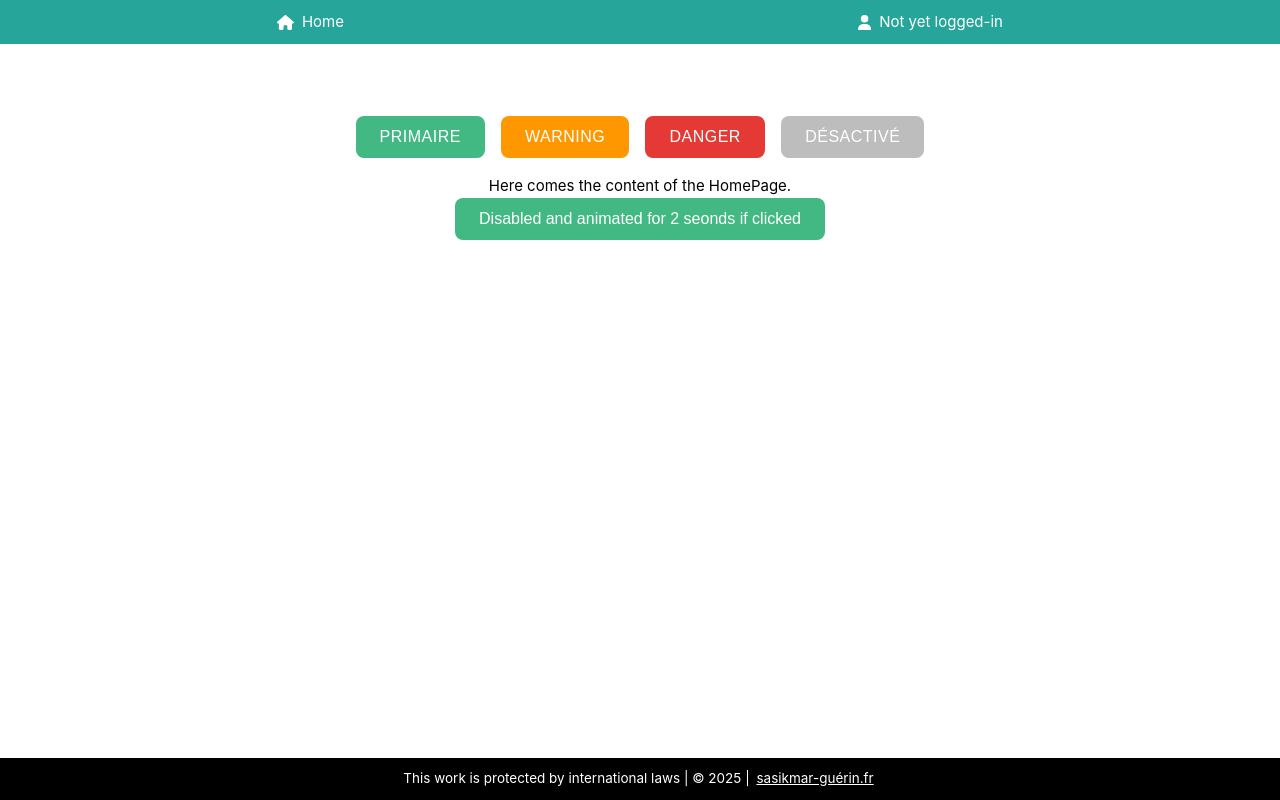
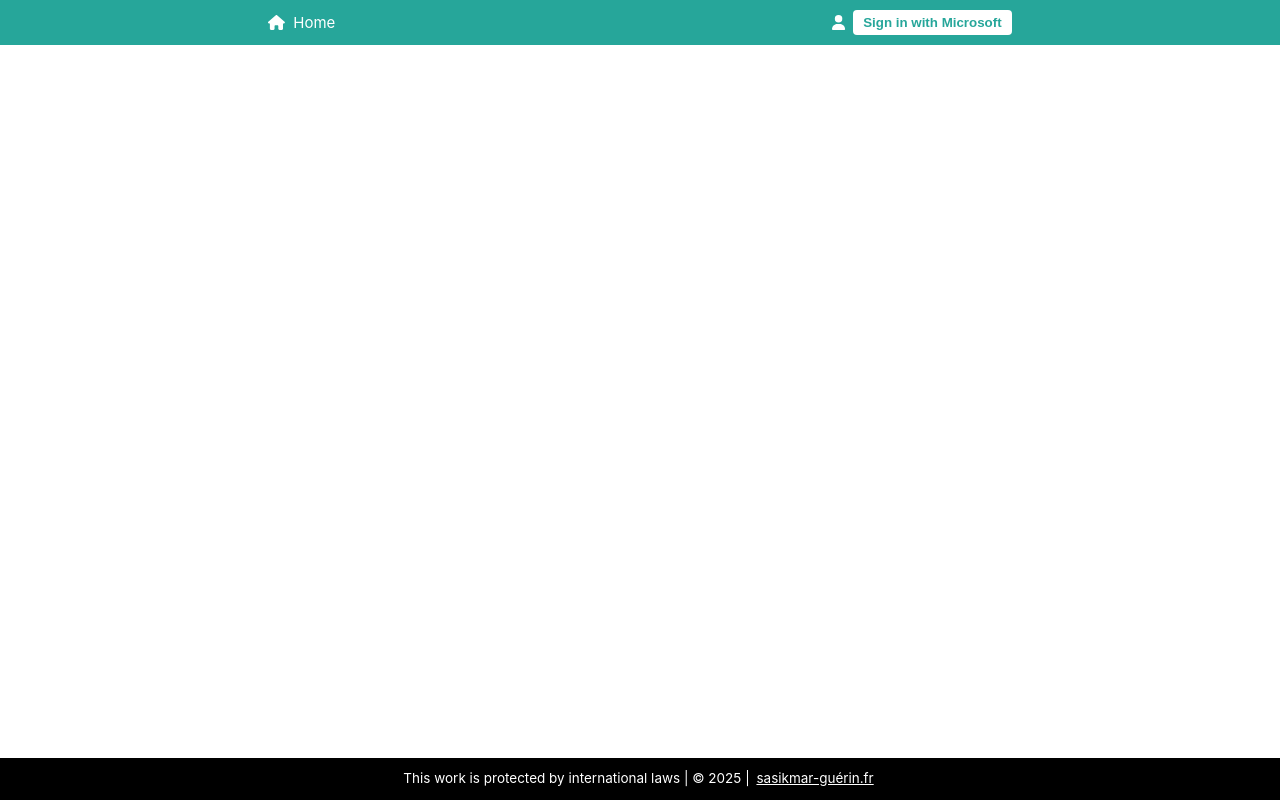
Before and after one commit to Sharu2501/tp3_sasikumar_guerin_lsi1, a Vue app: page / in a window 1280 px wide. Built offline with nearby package versions, Linux system fonts and the light colour scheme; no server answers.

Commit message:
Ex 1: add SigninButton

```diff
--- a/package.json
+++ b/package.json
@@ -9,6 +9,7 @@
     "preview": "vite preview"
   },
   "dependencies": {
+    "@azure/msal-browser": "^4.13.2",
     "@fortawesome/fontawesome-svg-core": "^6.7.2",
     "@fortawesome/free-solid-svg-icons": "^6.7.2",
     "@fortawesome/vue-fontawesome": "^3.0.8",
--- a/src/components/BaseHeader.vue
+++ b/src/components/BaseHeader.vue
@@ -6,14 +6,32 @@
     </div>
     <div class="right">
       <font-awesome-icon icon="user" />
-      <span>Not yet logged-in</span>
+      <template v-if="user">
+        <span>{{ user.name }}</span>
+      </template>
+      <template v-else>
+        <SigninButton @login-success="handleLoginSuccess" />
+      </template>
     </div>
   </header>
 </template>
 
 <script>
+import SigninButton from "@/components/SigninButton.vue";
+
 export default {
-  name: 'BaseHeader'
+  name: 'BaseHeader',
+  components: { SigninButton },
+  data() {
+    return {
+      user: null
+    }
+  },
+  methods: {
+    handleLoginSuccess(user) {
+      this.user = user
+    }
+  }
 }
 </script>
 
--- a/src/components/HomePage.vue
+++ b/src/components/HomePage.vue
@@ -1,15 +1,17 @@
 <script setup>
-import BaseButton from '@/components/BaseButton.vue'
-import AsyncButton from '@/components/AsyncButton.vue'
+// import BaseButton from '@/components/BaseButton.vue'
+// import AsyncButton from '@/components/AsyncButton.vue'
+import SigninButton from '@/components/SigninButton.vue'
 </script>
 
 <template>
   <main class="home-page">
     <div class="button-group">
-      <BaseButton>Bouton par défaut</BaseButton>
+<!--      <BaseButton>Bouton par défaut</BaseButton>-->
+<!--    </div>-->
+<!--    <p>Here comes the content of the HomePage.</p>-->
+<!--    <AsyncButton />-->
     </div>
-    <p>Here comes the content of the HomePage.</p>
-    <AsyncButton />
   </main>
 </template>
 
--- /dev/null
+++ b/src/components/SigninButton.vue
@@ -0,0 +1,39 @@
+<template>
+  <button @click="handleSignIn">
+    Sign in with Microsoft
+  </button>
+</template>
+
+<script>
+import { signInAndGetUser } from '../lib/microsoftGraph'
+
+export default {
+  methods: {
+    async handleSignIn() {
+      try {
+        const user = await signInAndGetUser()
+        this.$emit('login-success', user)
+      } catch (error) {
+        console.error('Login failed:', error)
+      }
+    }
+  }
+}
+</script>
+
+<style>
+button {
+  background-color: white;
+  color: #26a69a;
+  border: none;
+  padding: 5px 10px;
+  border-radius: 4px;
+  cursor: pointer;
+  margin-left: 8px;
+  font-weight: bold;
+}
+
+button:hover {
+  background-color: #eeeeee;
+}
+</style>
--- /dev/null
+++ b/src/lib/microsoftGraph.js
@@ -0,0 +1,56 @@
+import * as msal from '@azure/msal-browser'
+
+const requestedScopes = {
+    scopes: ['User.Read', 'Mail.Read']
+}
+
+const msalInstance = new msal.PublicClientApplication({
+    auth: {
+        clientId: import.meta.env.VITE_OAUTH_CLIENT_ID,
+        authority: 'https://login.microsoftonline.com/common',
+        redirectUri: window.location.origin,
+    },
+    cache: {
+        cacheLocation: 'sessionStorage',
+    },
+})
+
+let isInitialized = false
+async function ensureInitialized() {
+    if (!isInitialized) {
+        await msalInstance.initialize()
+        isInitialized = true
+    }
+}
+
+export async function signInAndGetUser() {
+    await ensureInitialized()
+    const result = await msalInstance.loginPopup(requestedScopes)
+    msalInstance.setActiveAccount(result.account)
+
+    return {
+        name: result.account.name,
+        email: result.account.username,
+        ...result.account
+    }
+}
+
+export async function getUserMails() {
+    await ensureInitialized()
+    const account = msalInstance.getActiveAccount()
+    if (!account) throw new Error('Utilisateur non connecté')
+
+    const token = await msalInstance.acquireTokenSilent({
+        scopes: ['Mail.Read'],
+        account
+    })
+
+    const res = await fetch('https://graph.microsoft.com/v1.0/me/messages', {
+        headers: {
+            Authorization: `Bearer ${token.accessToken}`
+        }
+    })
+
+    const data = await res.json()
+    return data.value
+}
```
Also changed, not shown: 1 other file (tests, documents, lock files or other folders).
